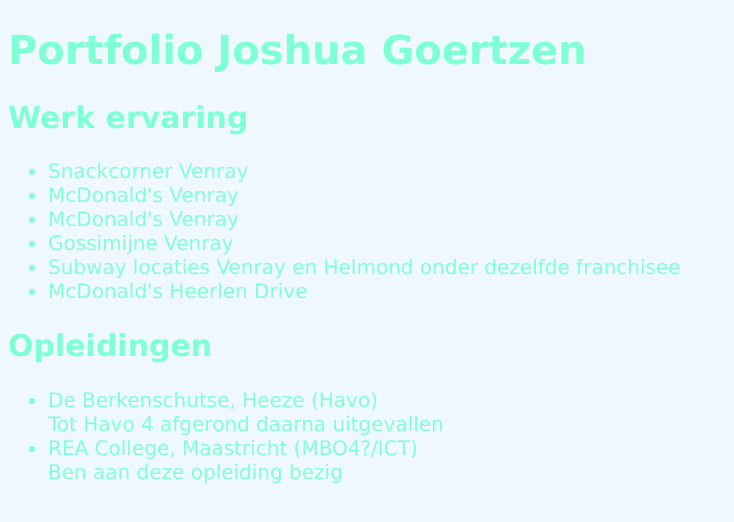
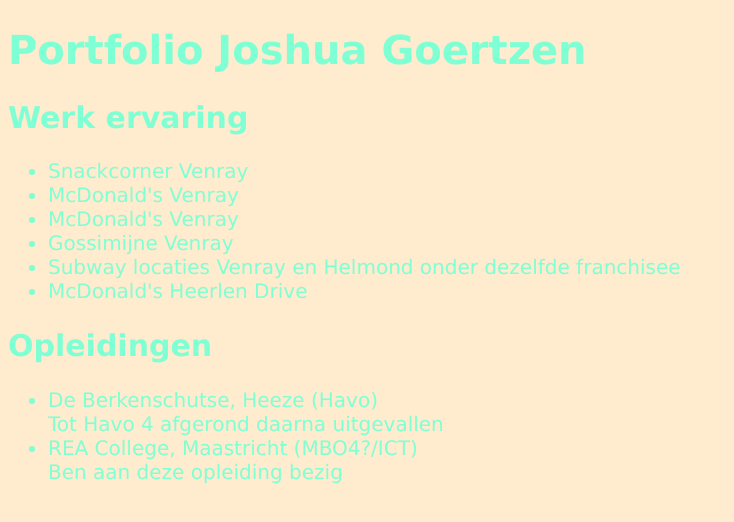
Before and after one commit to ItzJoshua2/itzjoshua2.github.io, a plain HTML site: page index.html in a window 1280 px wide. Shown: the whole page, without its empty margins (0-734 px from the left). Drawn offline with Linux system fonts and the light colour scheme; a script that the page names is missing.

Commit message:
versie 1.0.1

```diff
--- a/css/stylesheet.css
+++ b/css/stylesheet.css
@@ -1,6 +1,6 @@
 body {
     color: Aquamarine;
-    background-color: AliceBlue;
+    background-color: BlanchedAlmond;
     font-size: 20px;
     font-family: Verdana, sans-serif;
 }
```
